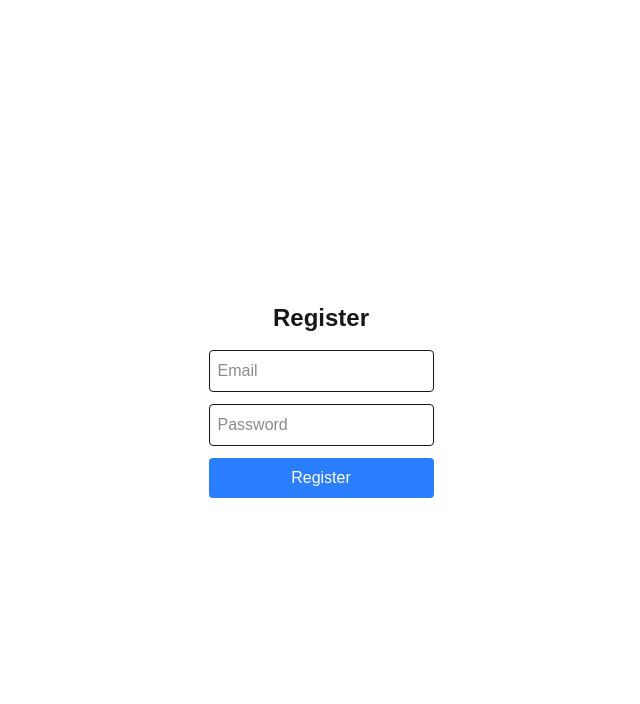
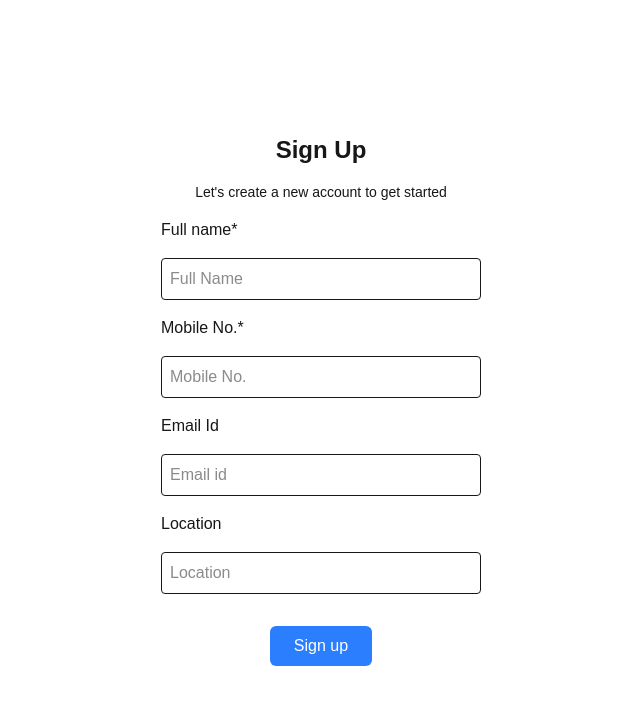
Before and after one commit to yashgole2911-art/HomeMate-Web-Application, a Next.js app: page /register in a window 1280 px wide. Shown: the top 704 px of the page, without its empty margins (319-959 px from the left). Built offline with nearby package versions, Linux system fonts and the light colour scheme.

Commit message:
sign in UI update

```diff
--- a/app/register/page.tsx
+++ b/app/register/page.tsx
@@ -1,12 +1,46 @@
-export default function register() {
+export default function Register() {
   return (
-    <div className="flex flex-col items-center justify-center min-h-screen">
-      <h1 className="text-2xl font-bold mb-4">Register</h1>
-      <form className="flex flex-col gap-3">
-        <input type="email" placeholder="Email" className="border p-2 rounded"/>
-        <input type="password" placeholder="Password" className="border p-2 rounded"/>
-        <button type="submit" className="bg-blue-500 text-white p-2 rounded">Register</button>
-      </form>
+    <div className="min-h-screen flex items-center justify-center">
+      <div className="w-80 flex flex-col gap-4">
+
+        <h1 className="text-2xl font-bold text-center">Sign Up</h1>
+        <p className="text-sm text-grey-500 text-center">
+          Let's create a new account to get started
+        </p>
+        <p>Full name*</p>
+        <input
+          type="text"
+          placeholder="Full Name"
+          className="border p-2 rounded"
+        />
+        <p>Mobile No.*</p>
+        <input
+          type="text"
+          placeholder="Mobile No."
+          className="border p-2 rounded"
+        />
+         <p>Email Id</p>
+        <input
+          type="email"
+          placeholder="Email id"
+          className="border p-2 rounded"
+        />
+        <p>Location</p>
+        <input
+          type="text"
+          placeholder="Location"
+          className="border p-2 rounded"
+        />
+        <form>
+        <div className="flex justify-center mt-4">
+  <button className="bg-blue-500 text-white px-6 py-2 rounded-md">
+    Sign up
+  </button>
+</div>
+</form>
+
+
+      </div>
     </div>
   );
 }
```
